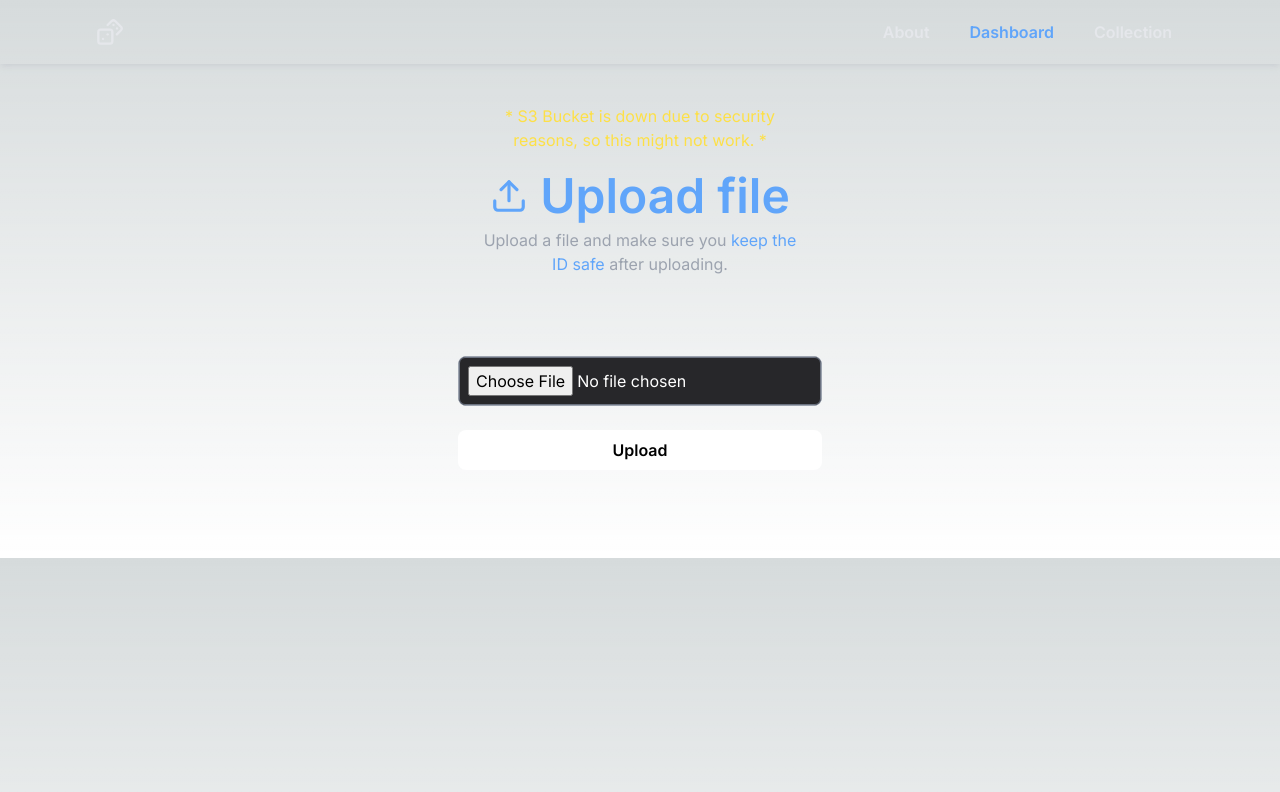
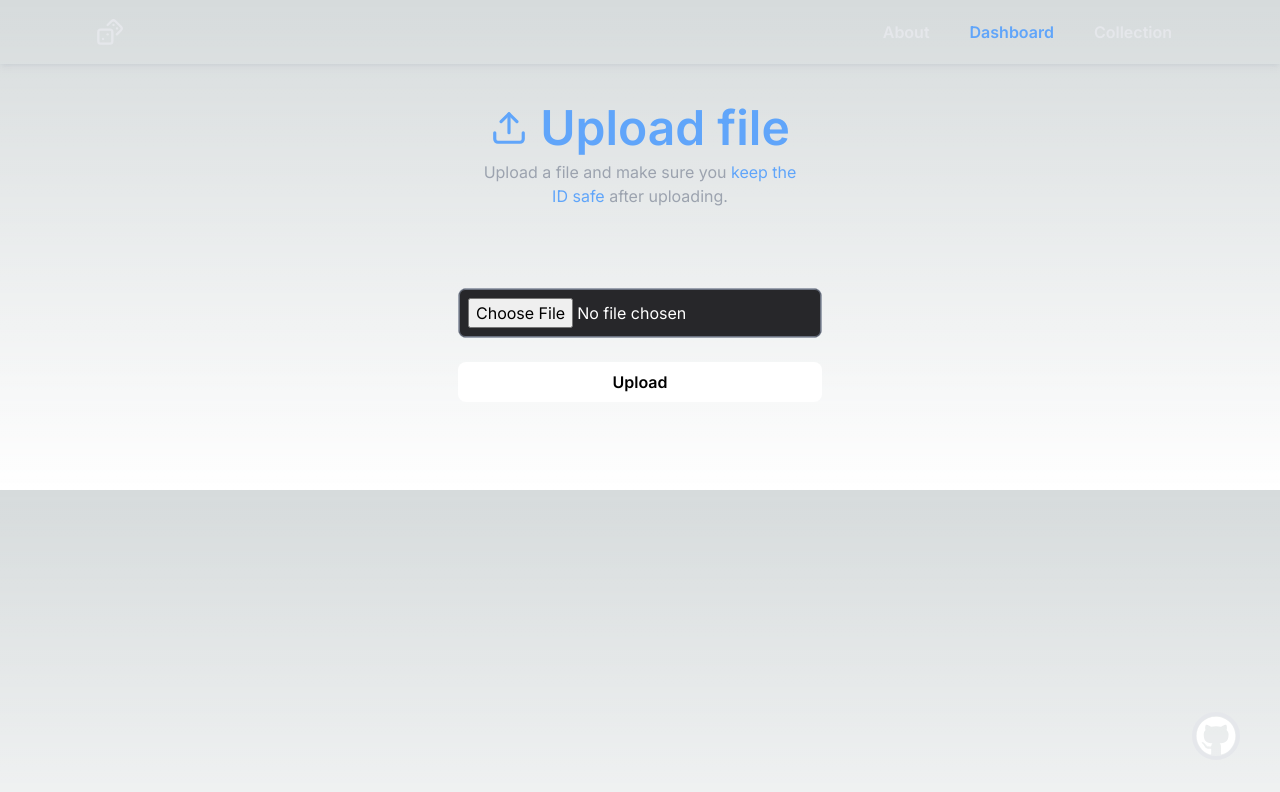
Before and after one commit to narayan-raghuwanshi/presigned-url-s3, a Next.js app: page /dashboard in a window 1280 px wide. Shown: the top 792 px of the page. Built offline with nearby package versions, Linux system fonts and the light colour scheme.

Commit message:
Made it working and added github logo

```diff
--- a/app/collection/page.tsx
+++ b/app/collection/page.tsx
@@ -41,7 +41,7 @@ const Collection = () => {
     return (
         <div className="flex flex-col justify-center items-center gap-8 flex-wrap py-10">
             <div>
-                <p className='mb-5 max-w-xs mx-auto text-center text-yellow-300'>* S3 Bucket is down due to security reasons, so this might not work. *</p>
+                {/* <p className='mb-5 max-w-xs mx-auto text-center text-yellow-300'>* S3 Bucket is down due to security reasons, so this might not work. *</p> */}
                 <div className="flex flex-col justify-center items-center">
                     <div className="text-center space-y-2 max-w-xs">
                         <h3 className="text-3xl md:text-5xl font-semibold text-blue-400 flex justify-center items-center gap-3"><Download size={38} /> Download</h3>
--- a/app/dashboard/page.tsx
+++ b/app/dashboard/page.tsx
@@ -46,7 +46,7 @@ export default function Home() {
   return (
     <div className="flex flex-col justify-center items-center gap-8 flex-wrap py-10">
       <div>
-        <p className='mb-5 max-w-xs mx-auto text-center text-yellow-300'>* S3 Bucket is down due to security reasons, so this might not work. *</p>
+        {/* <p className='mb-5 max-w-xs mx-auto text-center text-yellow-300'>* S3 Bucket is down due to security reasons, so this might not work. *</p> */}
         <div className="flex flex-col justify-center items-center">
           <div className="text-center space-y-2 max-w-xs">
             <h3 className="text-3xl md:text-5xl font-semibold text-blue-400 flex justify-center items-center gap-3"><Upload size={38} /> Upload file</h3>
--- a/app/layout.tsx
+++ b/app/layout.tsx
@@ -2,6 +2,7 @@ import type { Metadata } from "next";
 import { Inter } from "next/font/google";
 import "./globals.css";
 import Navbar from "@/components/Navbar";
+import ProjectResources from "@/components/ProjectResources";
 
 const inter = Inter({ subsets: ["latin"] });
 
@@ -20,6 +21,7 @@ export default function RootLayout({
       <body className={inter.className}>
         <Navbar />
         {children}
+        <ProjectResources/>
       </body>
     </html>
   );
--- /dev/null
+++ b/components/ProjectResources.tsx
@@ -0,0 +1,13 @@
+import Link from 'next/link'
+import React from 'react'
+import { FaGithub } from 'react-icons/fa'
+
+const ProjectResources = () => {
+    return (
+        <Link href="https://github.com/narayan-raghuwanshi/presigned-url-s3" target='_blank' className="rounded-full border-4 border-gray-200 fixed bottom-10 right-10">
+            <FaGithub size={40} color='white' />
+        </Link>
+    )
+}
+
+export default ProjectResources
--- a/package.json
+++ b/package.json
@@ -15,6 +15,7 @@
     "next": "14.2.0",
     "react": "^18",
     "react-dom": "^18",
+    "react-icons": "^5.3.0",
     "tailwind-merge": "^2.2.2"
   },
   "devDependencies": {
```
Also changed, not shown: 1 other file (tests, documents, lock files or other folders).
